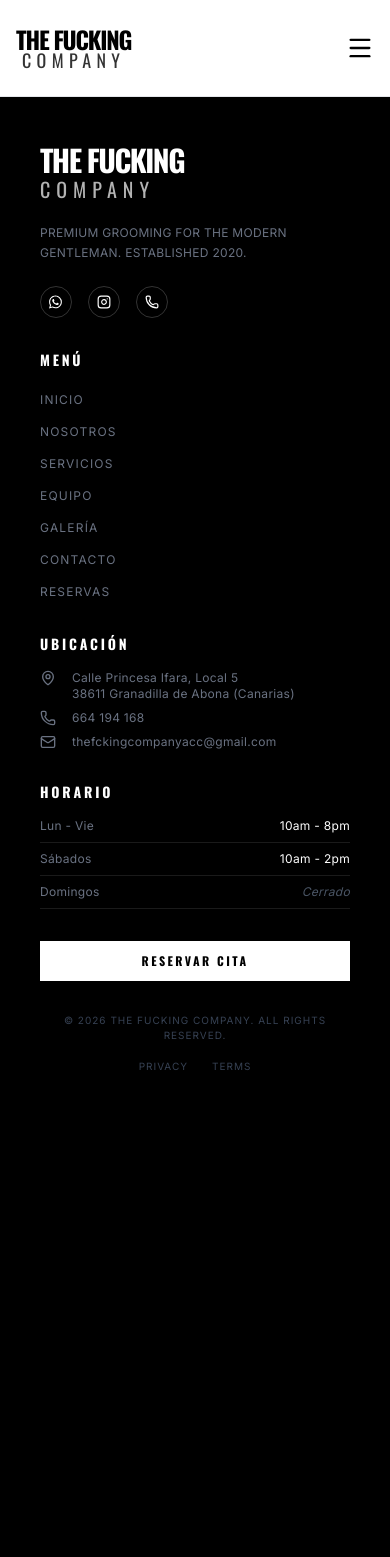
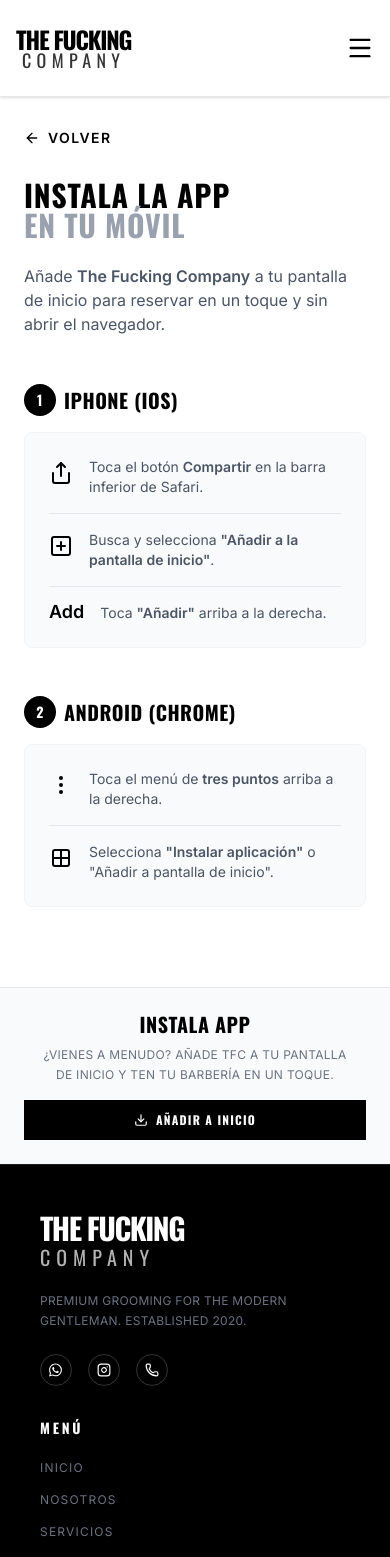
Before and after one commit to thefckingcompany/tfc-web, a React (Vite) app: page /instalar-app in a window 390 px wide. Shown: the top 1557 px of the page. Before the commit the page ends 1114 px from the top, so only its background shows below. Built offline with nearby package versions, Linux system fonts and the light colour scheme.

Commit message:
Add mobile-only PWA installation prompt and instructions page

```diff
--- a/src/App.tsx
+++ b/src/App.tsx
@@ -9,6 +9,7 @@
 import Contact from './pages/Contact';
 
 import Gallery from './pages/Gallery';
+import InstallPWA from './pages/InstallPWA';
 
 function App() {
   return (
@@ -24,6 +25,7 @@
           <Route path="/galeria" element={<Gallery />} />
           <Route path="/blog" element={<div className="min-h-[60vh] flex items-center justify-center text-4xl font-oswald text-white">BLOG (Próximamente)</div>} />
           <Route path="/contacto" element={<Contact />} />
+          <Route path="/instalar-app" element={<InstallPWA />} />
         </Routes>
       </MainLayout>
     </Router>
--- a/src/components/layout/MainLayout.tsx
+++ b/src/components/layout/MainLayout.tsx
@@ -3,6 +3,7 @@
 import { Navbar } from './Navbar';
 import { Footer } from './Footer';
 import { BackToTop } from './BackToTop';
+import { PWAPrompt } from './PWAPrompt';
 
 interface MainLayoutProps {
     children: React.ReactNode;
@@ -18,6 +19,7 @@
             <main className={`flex-grow ${isHome ? 'pt-0' : 'pt-24'}`}>
                 {children}
             </main>
+            <PWAPrompt />
             <Footer />
             <BackToTop />
         </div>
--- /dev/null
+++ b/src/components/layout/PWAPrompt.tsx
@@ -0,0 +1,24 @@
+import { useNavigate } from "react-router-dom";
+import { Download } from "lucide-react";
+
+export const PWAPrompt = () => {
+    const navigate = useNavigate();
+
+    return (
+        <div className="md:hidden bg-gray-50 border-t border-gray-200 py-6 px-6 text-center">
+            <h3 className="text-xl font-oswald font-bold uppercase mb-2 leading-tight">
+                Instala App
+            </h3>
+            <p className="text-xs font-sans text-gray-500 mb-4 tracking-wide uppercase px-4 leading-relaxed">
+                ¿Vienes a menudo? Añade TFC a tu pantalla de inicio y ten tu barbería en un toque.
+            </p>
+            <button
+                onClick={() => navigate('/instalar-app')}
+                className="w-full bg-black text-white py-3 px-6 text-xs font-bold font-oswald uppercase tracking-widest flex items-center justify-center gap-2 hover:bg-gray-800 transition-colors"
+            >
+                <Download size={14} />
+                Añadir a Inicio
+            </button>
+        </div>
+    );
+};
--- /dev/null
+++ b/src/pages/InstallPWA.tsx
@@ -0,0 +1,77 @@
+import { ArrowLeft, Share, MoreVertical, PlusSquare } from 'lucide-react';
+import { Link } from 'react-router-dom';
+
+const InstallPWA = () => {
+    return (
+        <div className="min-h-screen bg-white text-black pt-8 pb-20 px-6">
+            <div className="max-w-md mx-auto">
+                <Link to="/" className="inline-flex items-center text-sm font-bold uppercase tracking-widest mb-8 hover:text-gray-600 transition-colors">
+                    <ArrowLeft className="mr-2" size={16} /> Volver
+                </Link>
+
+                <h1 className="text-3xl font-oswald font-bold uppercase mb-6 leading-none">
+                    Instala la App <br /><span className="text-gray-400">En tu móvil</span>
+                </h1>
+
+                <p className="font-sans text-gray-600 mb-12">
+                    Añade <strong>The Fucking Company</strong> a tu pantalla de inicio para reservar en un toque y sin abrir el navegador.
+                </p>
+
+                {/* iOS Instructions */}
+                <div className="mb-12">
+                    <h2 className="text-xl font-oswald font-bold uppercase mb-4 flex items-center gap-2">
+                        <span className="w-8 h-8 bg-black text-white rounded-full flex items-center justify-center text-sm">1</span>
+                        iPhone (iOS)
+                    </h2>
+                    <div className="bg-gray-50 rounded-lg p-6 space-y-4 border border-gray-100">
+                        <div className="flex items-start gap-4">
+                            <Share className="shrink-0 mt-1" />
+                            <p className="text-sm text-gray-600">
+                                Toca el botón <strong>Compartir</strong> en la barra inferior de Safari.
+                            </p>
+                        </div>
+                        <div className="w-full h-px bg-gray-200"></div>
+                        <div className="flex items-start gap-4">
+                            <PlusSquare className="shrink-0 mt-1" />
+                            <p className="text-sm text-gray-600">
+                                Busca y selecciona <strong>"Añadir a la pantalla de inicio"</strong>.
+                            </p>
+                        </div>
+                        <div className="w-full h-px bg-gray-200"></div>
+                        <div className="flex items-start gap-4">
+                            <span className="font-bold text-lg leading-none mt-0 text-black">Add</span>
+                            <p className="text-sm text-gray-600">
+                                Toca <strong>"Añadir"</strong> arriba a la derecha.
+                            </p>
+                        </div>
+                    </div>
+                </div>
+
+                {/* Android Instructions */}
+                <div>
+                    <h2 className="text-xl font-oswald font-bold uppercase mb-4 flex items-center gap-2">
+                        <span className="w-8 h-8 bg-black text-white rounded-full flex items-center justify-center text-sm">2</span>
+                        Android (Chrome)
+                    </h2>
+                    <div className="bg-gray-50 rounded-lg p-6 space-y-4 border border-gray-100">
+                        <div className="flex items-start gap-4">
+                            <MoreVertical className="shrink-0 mt-1" />
+                            <p className="text-sm text-gray-600">
+                                Toca el menú de <strong>tres puntos</strong> arriba a la derecha.
+                            </p>
+                        </div>
+                        <div className="w-full h-px bg-gray-200"></div>
+                        <div className="flex items-start gap-4">
+                            <svg xmlns="http://www.w3.org/2000/svg" width="24" height="24" viewBox="0 0 24 24" fill="none" stroke="currentColor" strokeWidth="2" strokeLinecap="round" strokeLinejoin="round" className="shrink-0 mt-1"><rect width="16" height="16" x="4" y="4" rx="2" /><path d="M12 4v16" /><path d="M4 12h16" /></svg>
+                            <p className="text-sm text-gray-600">
+                                Selecciona <strong>"Instalar aplicación"</strong> o "Añadir a pantalla de inicio".
+                            </p>
+                        </div>
+                    </div>
+                </div>
+            </div>
+        </div>
+    );
+};
+
+export default InstallPWA;
```
